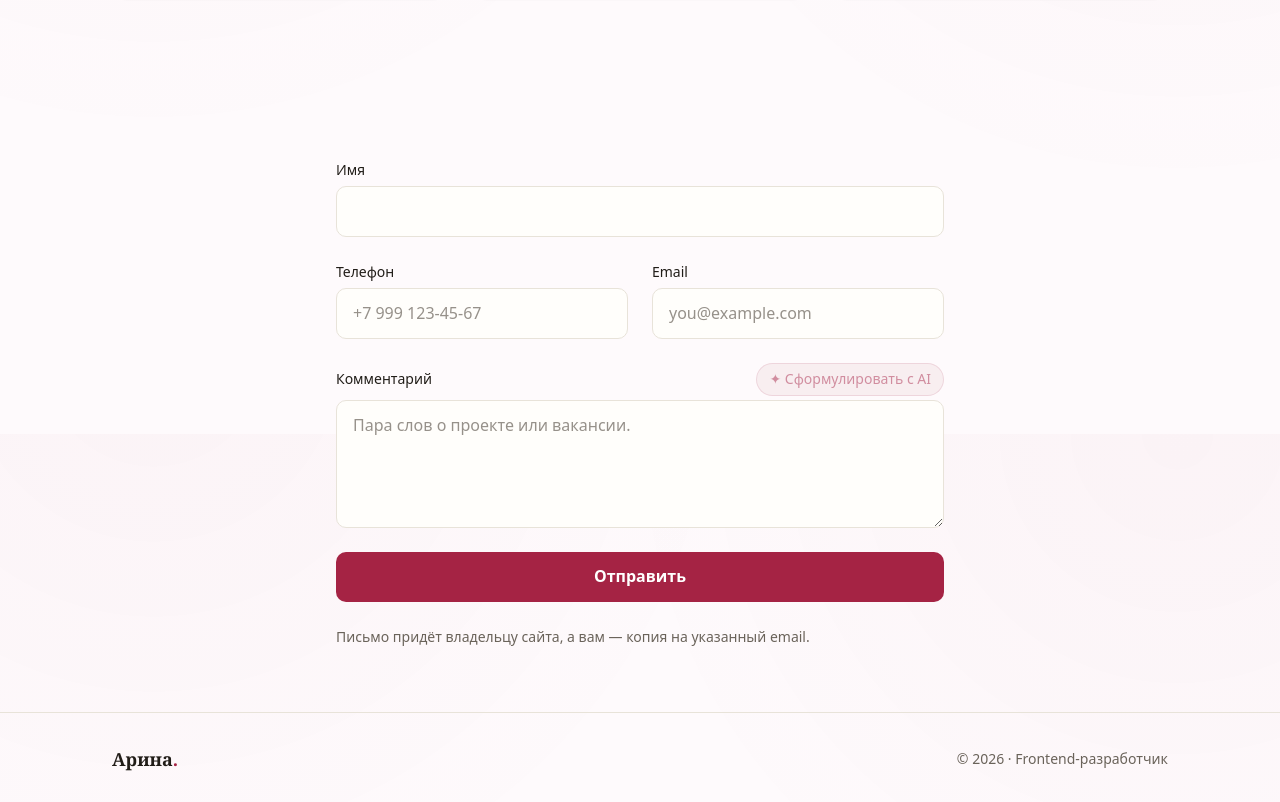
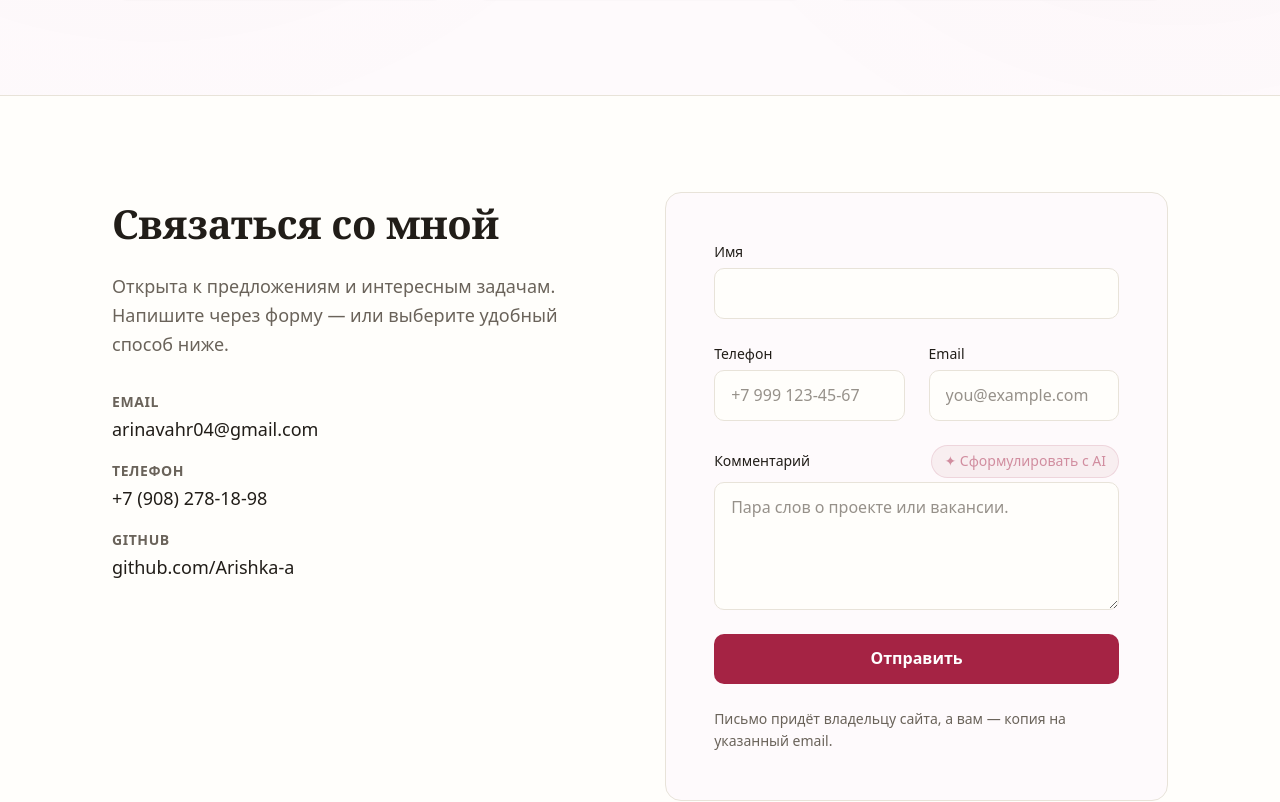
Before and after one commit to Arishka-a/my-portfolio, a Next.js app: page / in a window 1280 px wide. Shown: the part 3566-4368 px from the top of the page. Built offline with nearby package versions, Linux system fonts and the light colour scheme; a web font is replaced by a local one.

Commit message:
feat: add contact section and assemble final page

```diff
--- a/src/app/page.tsx
+++ b/src/app/page.tsx
@@ -2,7 +2,7 @@ import Hero from "@/sections/Hero/Hero";
 import About from "@/sections/About/About";
 import Approach from "@/sections/Approach/Approach";
 import Cases from "@/sections/Cases/Cases";
-import ContactForm from "@/components/ContactForm/ContactForm";
+import Contact from "@/sections/Contact/Contact";
 
 export default function Home() {
   return (
@@ -11,9 +11,7 @@ export default function Home() {
       <About />
       <Approach />
       <Cases />
-      <div style={{ maxWidth: 640, margin: "0 auto", padding: "4rem 1rem" }}>
-        <ContactForm />
-      </div>
+      <Contact />
     </main>
   );
 }
--- /dev/null
+++ b/src/sections/Contact/Contact.module.scss
@@ -0,0 +1,79 @@
+@use "../../styles/index" as *;
+
+.contact {
+  padding-block: $space-4xl;
+  background-color: $color-surface;
+  border-top: 1px solid $color-border;
+}
+
+.inner {
+  @include container;
+  display: grid;
+  gap: $space-2xl;
+
+  @include respond-to("lg") {
+    grid-template-columns: 1fr 1.1fr;
+    gap: $space-4xl;
+    align-items: start;
+  }
+}
+
+.heading {
+  font-size: $fs-3xl;
+  letter-spacing: -0.01em;
+
+  @include respond-to("md") {
+    font-size: $fs-4xl;
+  }
+}
+
+.lead {
+  max-width: 460px;
+  margin-top: $space-md;
+  font-size: $fs-lg;
+  color: $color-text-muted;
+}
+
+.list {
+  margin-top: $space-xl;
+  list-style: none;
+  display: flex;
+  flex-direction: column;
+  gap: $space-md;
+}
+
+.item {
+  display: flex;
+  flex-direction: column;
+  gap: 2px;
+}
+
+.itemLabel {
+  font-size: $fs-sm;
+  font-weight: $fw-semibold;
+  color: $color-text-muted;
+  text-transform: uppercase;
+  letter-spacing: 0.04em;
+}
+
+.itemValue {
+  font-size: $fs-lg;
+  font-weight: $fw-medium;
+  color: $color-text;
+  transition: color $transition-base;
+
+  &:hover {
+    color: $color-accent;
+  }
+}
+
+.formWrap {
+  padding: $space-xl;
+  background-color: $color-bg;
+  border: 1px solid $color-border;
+  border-radius: $radius-lg;
+
+  @include respond-to("md") {
+    padding: $space-2xl;
+  }
+}
--- /dev/null
+++ b/src/sections/Contact/Contact.tsx
@@ -0,0 +1,56 @@
+import ContactForm from "@/components/ContactForm/ContactForm";
+import styles from "./Contact.module.scss";
+
+const contacts = [
+  {
+    label: "Email",
+    value: "arinavahr04@gmail.com",
+    href: "mailto:arinavahr04@gmail.com",
+  },
+  {
+    label: "Телефон",
+    value: "+7 (908) 278-18-98",
+    href: "tel:+79082781898",
+  },
+  {
+    label: "GitHub",
+    value: "github.com/Arishka-a",
+    href: "https://github.com/Arishka-a",
+  },
+];
+
+export default function Contact() {
+  return (
+    <section className={styles.contact} id="contact">
+      <div className={styles.inner}>
+        <div className={styles.intro}>
+          <h2 className={styles.heading}>Связаться со мной</h2>
+          <p className={styles.lead}>
+            Открыта к предложениям и интересным задачам. Напишите через форму —
+            или выберите удобный способ ниже.
+          </p>
+
+          <ul className={styles.list}>
+            {contacts.map((c) => (
+              <li key={c.label} className={styles.item}>
+                <span className={styles.itemLabel}>{c.label}</span>
+                <a
+                  href={c.href}
+                  className={styles.itemValue}
+                  target={c.href.startsWith("http") ? "_blank" : undefined}
+                  rel={c.href.startsWith("http") ? "noreferrer noopener" : undefined}
+                >
+                  {c.value}
+                </a>
+              </li>
+            ))}
+          </ul>
+        </div>
+
+        <div className={styles.formWrap}>
+          <ContactForm />
+        </div>
+      </div>
+    </section>
+  );
+}
```
